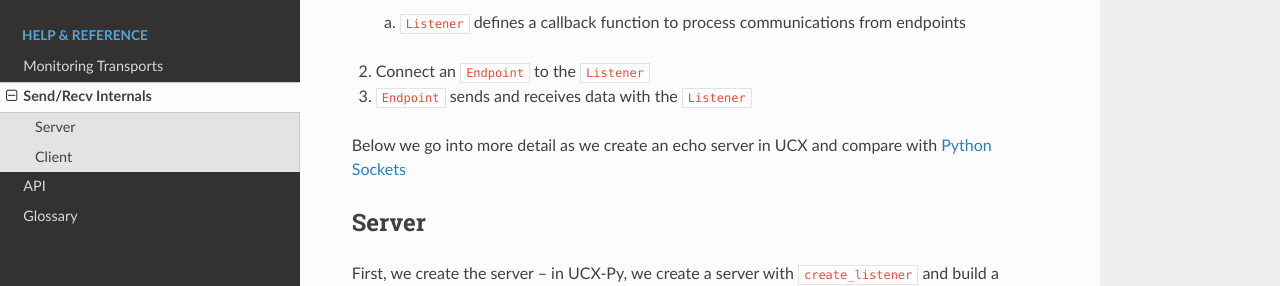
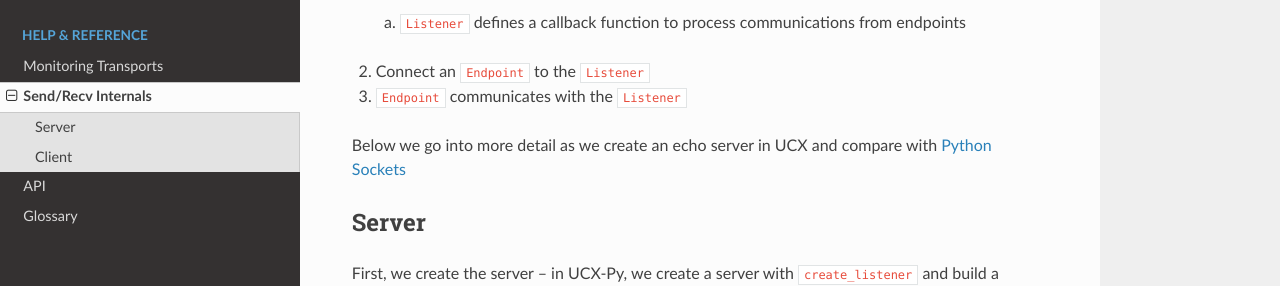
Before and after one commit to rapidsai/ucx-py, a Sphinx documentation site: the page built from docs/source/send-recv.rst, in a window 1280 px wide and 900 px high. Shown: the part 246-532 px from the top of the window. Built offline with Sphinx 7.4.7 and the Read the Docs theme 2.0.0, drawn with Linux system fonts in a browser that asks for light colours; the version number could not be read and is left out.

Commit message:
Update docs/source/send-recv.rst
Co-authored-by: Peter Andreas Entschev <peter@entschev.com>

```diff
--- a/docs/source/send-recv.rst
+++ b/docs/source/send-recv.rst
@@ -6,7 +6,7 @@ Generally UCX creates connections between endpoints with the following steps:
 1. Create a ``Listener`` with defined IP address and port
   a. ``Listener`` defines a callback function to process communications from endpoints
 2. Connect an ``Endpoint`` to the ``Listener``
-3. ``Endpoint`` sends and receives data with the ``Listener``
+3. ``Endpoint`` communicates with the ``Listener``
 
 
 Below we go into more detail as we create an echo server in UCX and compare with `Python Sockets <https://docs.python.org/3/library/socket.html#example>`_
```
